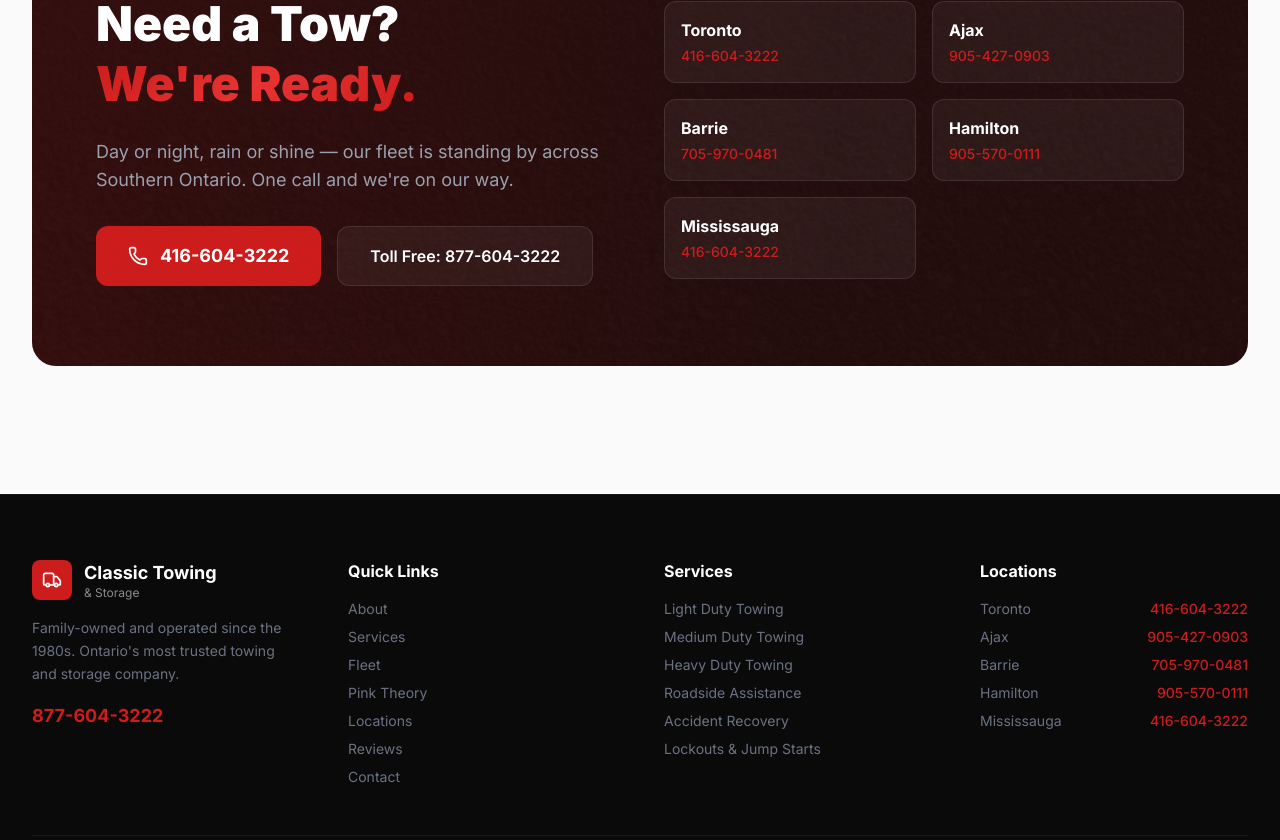
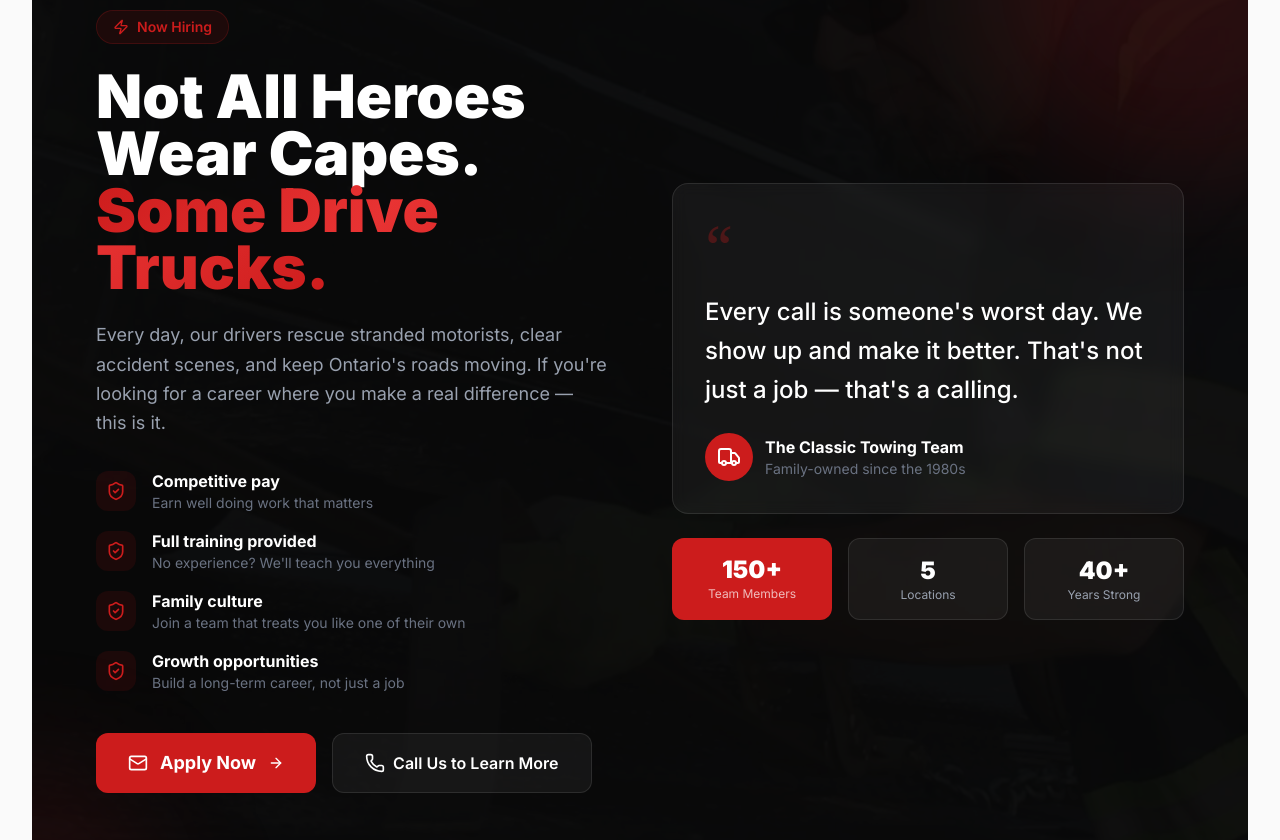
Before and after one commit to rapidrescuegta/classic-towing-redesign, a Next.js app: page / in a window 1280 px wide. Shown: the part 8760-9600 px from the top of the page. Built offline with nearby package versions, Linux system fonts and the light colour scheme.

Commit message:
Add careers/recruitment section with superhero theme

```diff
--- a/src/app/page.tsx
+++ b/src/app/page.tsx
@@ -828,6 +828,119 @@
         </div>
       </section>
 
+      {/* ─── CAREERS ─── */}
+      <section className="relative py-24 sm:py-32 bg-classic-white overflow-hidden">
+        <div className="max-w-7xl mx-auto px-4 sm:px-6 lg:px-8">
+          <div className="relative rounded-3xl overflow-hidden">
+            {/* Dark dramatic background */}
+            <div className="absolute inset-0 bg-classic-black" />
+            <div className="absolute inset-0 bg-[url('/images/bg-strap.jpg')] bg-cover bg-center opacity-10" />
+            {/* Red accent glow */}
+            <div className="absolute -top-32 -right-32 w-96 h-96 bg-classic-red/15 rounded-full blur-3xl" />
+            <div className="absolute -bottom-32 -left-32 w-64 h-64 bg-classic-red/10 rounded-full blur-3xl" />
+
+            <div className="relative px-8 sm:px-12 lg:px-16 py-16 sm:py-20 lg:py-24">
+              <div className="grid lg:grid-cols-2 gap-12 lg:gap-16 items-center">
+                {/* Left: Content */}
+                <FadeIn>
+                  <div>
+                    <div className="inline-flex items-center gap-2 bg-classic-red/10 border border-classic-red/20 rounded-full px-4 py-1.5 mb-6">
+                      <Zap className="w-4 h-4 text-classic-red" />
+                      <span className="text-classic-red text-sm font-semibold">Now Hiring</span>
+                    </div>
+                    <h2 className="text-4xl sm:text-5xl lg:text-6xl font-black text-white leading-[0.95] mb-6">
+                      Not All Heroes
+                      <br />
+                      Wear Capes.
+                      <br />
+                      <span className="text-gradient-red">Some Drive Trucks.</span>
+                    </h2>
+                    <p className="text-gray-400 text-lg mb-8 leading-relaxed max-w-lg">
+                      Every day, our drivers rescue stranded motorists, clear accident scenes, and keep Ontario&apos;s roads moving. If you&apos;re looking for a career where you make a real difference — this is it.
+                    </p>
+
+                    <div className="space-y-4 mb-10">
+                      {[
+                        { title: 'Competitive pay', desc: 'Earn well doing work that matters' },
+                        { title: 'Full training provided', desc: 'No experience? We\'ll teach you everything' },
+                        { title: 'Family culture', desc: 'Join a team that treats you like one of their own' },
+                        { title: 'Growth opportunities', desc: 'Build a long-term career, not just a job' },
+                      ].map((perk, i) => (
+                        <div key={i} className="flex items-start gap-4">
+                          <div className="w-10 h-10 bg-classic-red/10 rounded-xl flex items-center justify-center flex-shrink-0 mt-0.5">
+                            <ShieldCheck className="w-5 h-5 text-classic-red" />
+                          </div>
+                          <div>
+                            <div className="text-white font-bold">{perk.title}</div>
+                            <div className="text-gray-500 text-sm">{perk.desc}</div>
+                          </div>
+                        </div>
+                      ))}
+                    </div>
+
+                    <div className="flex flex-col sm:flex-row gap-4">
+                      <a
+                        href="mailto:careers@classictowing.ca"
+                        className="group flex items-center justify-center gap-3 bg-classic-red hover:bg-classic-red-dark text-white px-8 py-4 rounded-xl font-bold text-lg transition-all duration-300 hover:shadow-2xl hover:shadow-red-900/40 hover:-translate-y-0.5"
+                      >
+                        <Mail className="w-5 h-5" />
+                        Apply Now
+                        <ArrowRight className="w-4 h-4 group-hover:translate-x-1 transition-transform" />
+                      </a>
+                      <a
+                        href={`tel:${PHONE}`}
+                        className="flex items-center justify-center gap-2 bg-white/5 hover:bg-white/10 border border-white/10 text-white px-8 py-4 rounded-xl font-semibold transition-all duration-300"
+                      >
+                        <Phone className="w-5 h-5" />
+                        Call Us to Learn More
+                      </a>
+                    </div>
+                  </div>
+                </FadeIn>
+
+                {/* Right: Visual */}
+                <FadeIn delay={0.2}>
+                  <div className="relative">
+                    {/* Large quote card */}
+                    <div className="bg-white/5 border border-white/10 rounded-2xl p-8 backdrop-blur-sm">
+                      <div className="text-6xl text-classic-red/30 font-serif leading-none mb-4">&ldquo;</div>
+                      <p className="text-xl sm:text-2xl text-white font-medium leading-relaxed mb-6">
+                        Every call is someone&apos;s worst day. We show up and make it better. That&apos;s not just a job — that&apos;s a calling.
+                      </p>
+                      <div className="flex items-center gap-3">
+                        <div className="w-12 h-12 bg-classic-red rounded-full flex items-center justify-center">
+                          <Truck className="w-6 h-6 text-white" />
+                        </div>
+                        <div>
+                          <div className="text-white font-bold">The Classic Towing Team</div>
+                          <div className="text-gray-500 text-sm">Family-owned since the 1980s</div>
+                        </div>
+                      </div>
+                    </div>
+
+                    {/* Floating stats */}
+                    <div className="mt-6 grid grid-cols-3 gap-4">
+                      <div className="bg-classic-red rounded-xl p-4 text-center">
+                        <div className="text-2xl font-black text-white">150+</div>
+                        <div className="text-xs text-white/70">Team Members</div>
+                      </div>
+                      <div className="bg-white/5 border border-white/10 rounded-xl p-4 text-center">
+                        <div className="text-2xl font-black text-white">5</div>
+                        <div className="text-xs text-gray-400">Locations</div>
+                      </div>
+                      <div className="bg-white/5 border border-white/10 rounded-xl p-4 text-center">
+                        <div className="text-2xl font-black text-white">40+</div>
+                        <div className="text-xs text-gray-400">Years Strong</div>
+                      </div>
+                    </div>
+                  </div>
+                </FadeIn>
+              </div>
+            </div>
+          </div>
+        </div>
+      </section>
+
       {/* ─── CONTACT / CTA ─── */}
       <section id="contact" className="relative py-24 sm:py-32 bg-classic-white overflow-hidden">
         <div className="max-w-7xl mx-auto px-4 sm:px-6 lg:px-8">
```
